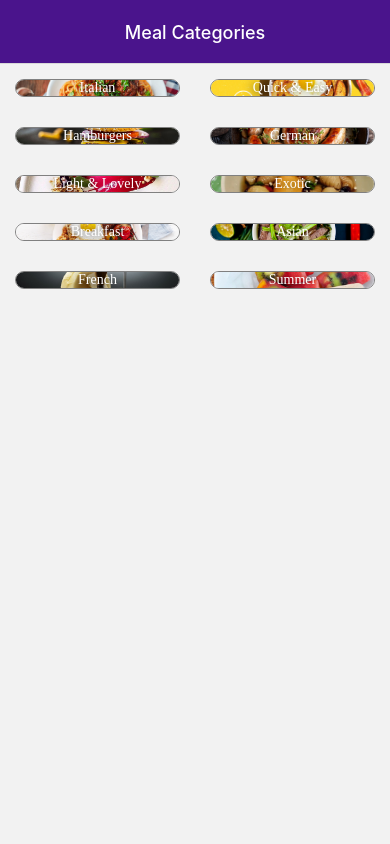
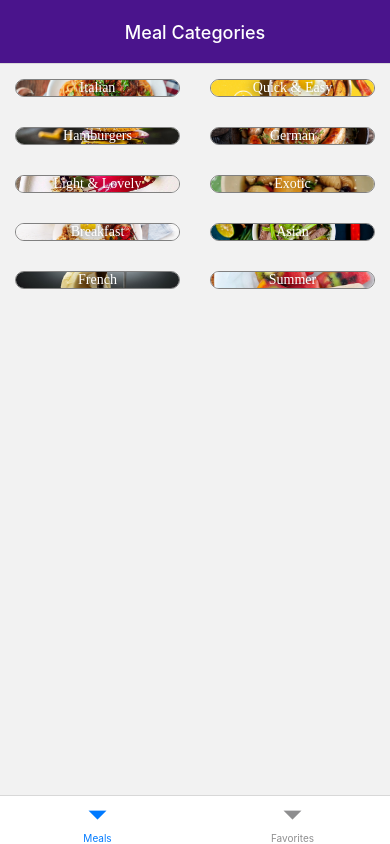
Before and after one commit to phanhung1309/RN_TheMealApp, a React Native app: screen / in a window 390 px wide. Built offline with nearby package versions, Linux system fonts and the light colour scheme.

Commit message:
Adding BottomTabNavigator

```diff
--- a/App.tsx
+++ b/App.tsx
@@ -1,7 +1,6 @@
 import * as React from 'react';
-import {NavigationContainer} from '@react-navigation/native';
-import MealsNavigationStack from './routes/MealsNavigationStack';
+import RootNavigator from './routes/RootNavigation';
 
 export default function App() {
-  return <NavigationContainer>{MealsNavigationStack()}</NavigationContainer>;
+  return <RootNavigator />;
 }
--- a/package.json
+++ b/package.json
@@ -10,6 +10,7 @@
     "lint": "eslint ."
   },
   "dependencies": {
+    "@react-navigation/bottom-tabs": "^6.2.0",
     "@react-navigation/native": "^6.0.8",
     "@react-navigation/native-stack": "^6.5.0",
     "react": "17.0.2",
--- /dev/null
+++ b/routes/BottomTabNavigator.tsx
@@ -0,0 +1,34 @@
+import * as React from 'react';
+import {createBottomTabNavigator} from '@react-navigation/bottom-tabs';
+import MealsNavigationStack from './MealsNavigationStack';
+import FavoritesScreen from '../screens/FavoritesScreen';
+
+export enum BottomTabRoutes {
+  Meals = 'Meals',
+  Favorites = 'Favorites',
+}
+
+export type BottomTabParamsList = {
+  [BottomTabRoutes.Meals]: undefined;
+  [BottomTabRoutes.Favorites]: undefined;
+};
+
+const Tab = createBottomTabNavigator<BottomTabParamsList>();
+
+const BottomTabNavigator = () => {
+  return (
+    <Tab.Navigator initialRouteName={BottomTabRoutes.Meals}>
+      <Tab.Screen
+        name={BottomTabRoutes.Meals}
+        component={MealsNavigationStack}
+        options={{headerShown: false}}
+      />
+      <Tab.Screen
+        name={BottomTabRoutes.Favorites}
+        component={FavoritesScreen}
+      />
+    </Tab.Navigator>
+  );
+};
+
+export default BottomTabNavigator;
--- a/routes/MealsNavigationStack.tsx
+++ b/routes/MealsNavigationStack.tsx
@@ -40,7 +40,7 @@ const Stack = createNativeStackNavigator<MealsParamList>();
 
 const MealsNavigationStack = (): JSX.Element => {
   return (
-    <Stack.Navigator initialRouteName={MealsRoutes.Categories}>
+    <Stack.Navigator>
       <Stack.Screen
         name={MealsRoutes.Categories}
         component={CategoriesScreen}
--- a/routes/RootNavigation.tsx
+++ b/routes/RootNavigation.tsx
@@ -0,0 +1,11 @@
+import * as React from 'react';
+import {NavigationContainer} from '@react-navigation/native';
+import BottomTabNavigator from './BottomTabNavigator';
+
+export interface Props {}
+
+const RootNavigator: React.FC<Props> = () => {
+  return <NavigationContainer>{BottomTabNavigator()}</NavigationContainer>;
+};
+
+export default RootNavigator;
```
Also changed, not shown: 2 other files (tests, documents, lock files or other folders).
